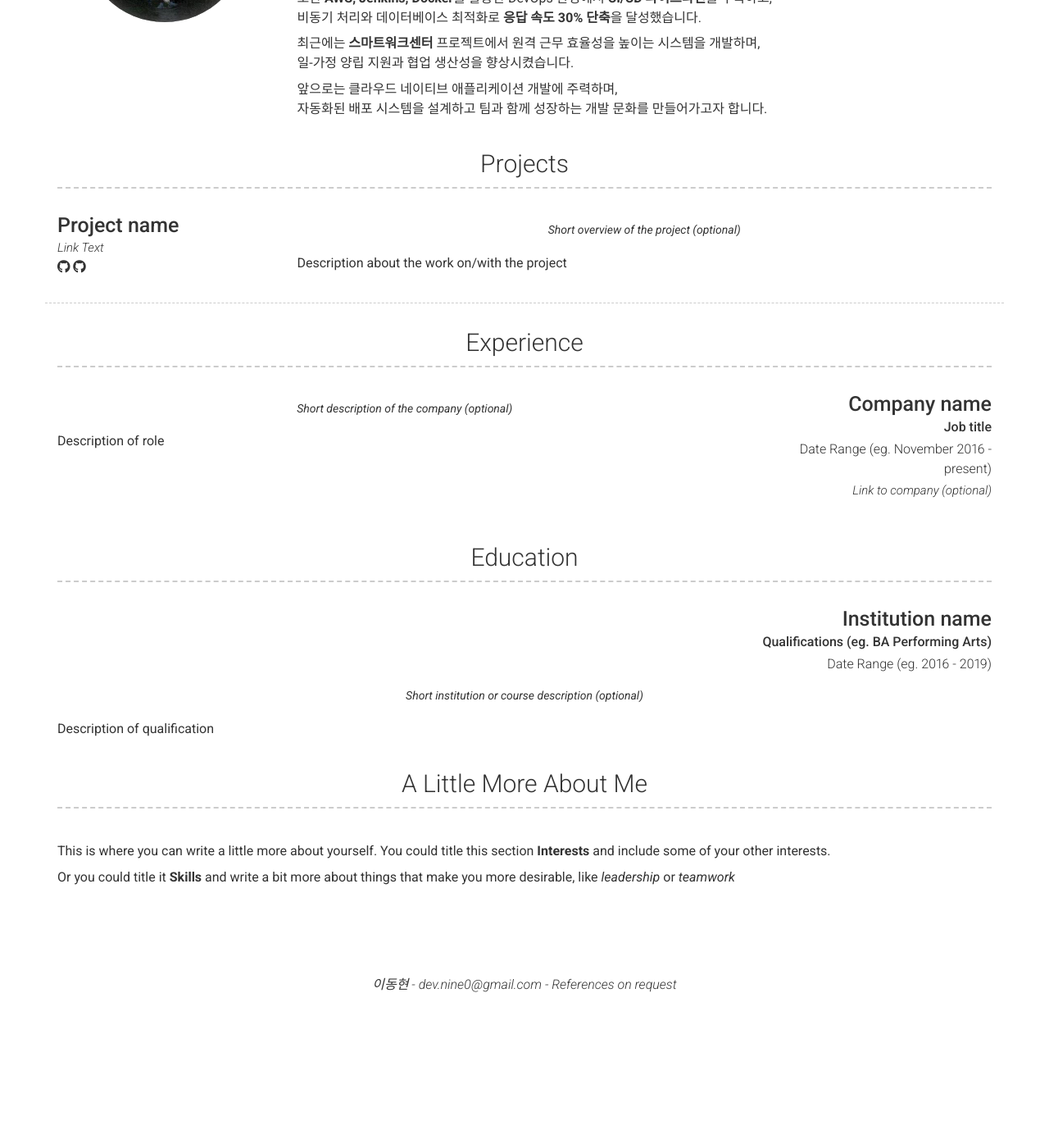
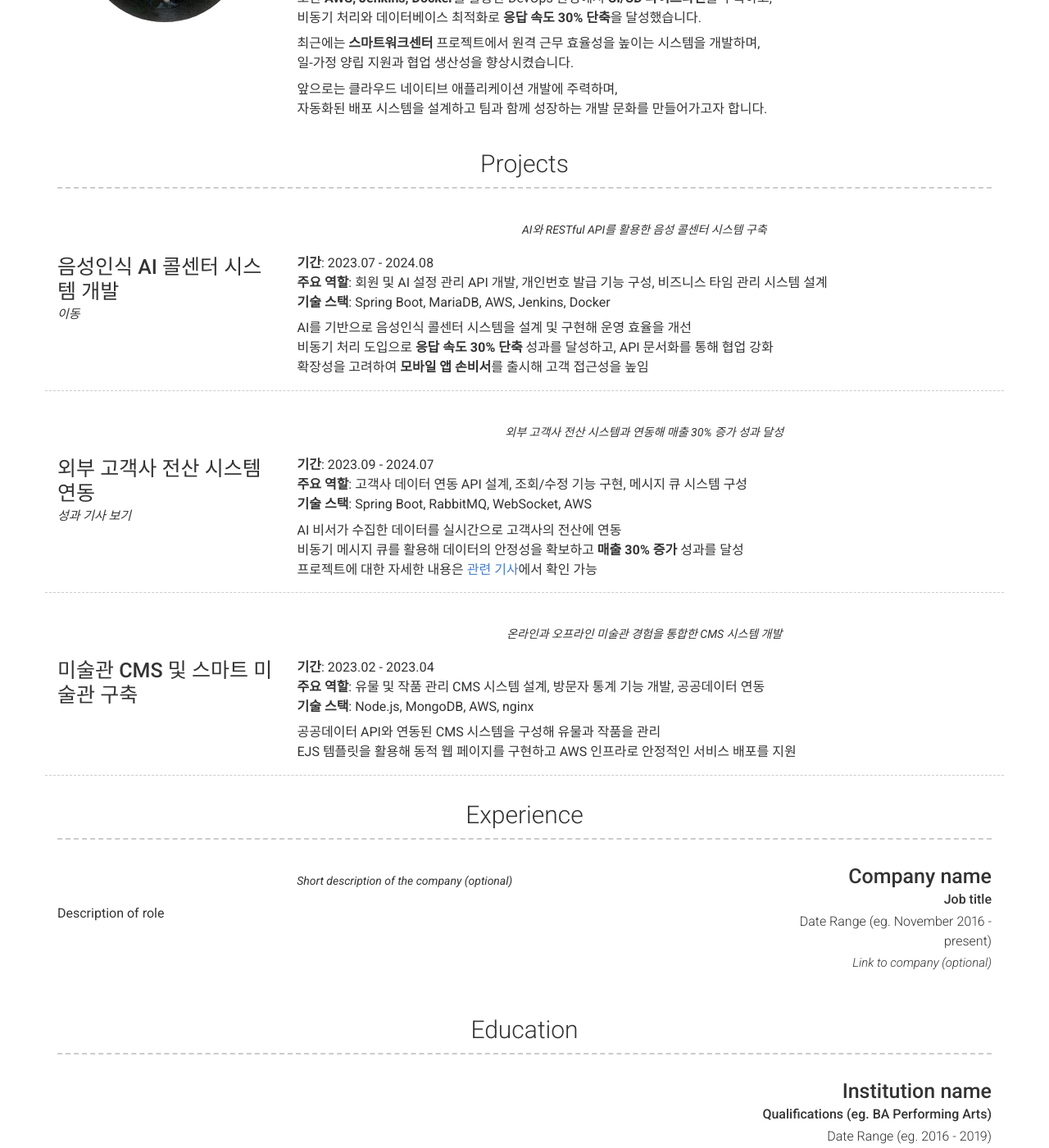
Before and after one commit to devnine-codes/devnine-codes.github.io, a Jekyll site: the page built from index.md, in a window 1280 px wide and 1400 px high, scrolled down 452 px. Shown: the whole window at 82% size. Built offline with Jekyll 4.4.1, drawn with Linux system fonts in a browser that asks for light colours; nearby versions of some CDN libraries; before the commit the page ends 1673 px from its top, so only the background shows below that.

Commit message:
프로젝트 추가

```diff
--- a/_config.yml
+++ b/_config.yml
@@ -74,22 +74,64 @@ content:
     layout: list # Type of content section (list/text)
     content:
       - layout: left
-        border: weak  # Value of `weak` will display a weak border below this item. # Any
-                      # other value (or no value) means no border will be displayed
-        title: Project name
-        link: Link to project (eg. sproogen.github.io/modern-resume-theme)(optional)
-        link_text: Link Text
-        additional_links:
-          - title:  Github page for project (eg. sproogen/modern-resume-theme)
-            icon: fab fa-github
-            url: Link to project (eg. sproogen.github.io/modern-resume-theme)(optional)
-          - title:  Github page for project (eg. sproogen/modern-resume-theme)
-            icon: fab fa-github
-            url: Link to project (eg. sproogen.github.io/modern-resume-theme)(optional)
+        border: weak
+        title: 음성인식 AI 콜센터 시스템 개발
+        link: https://workcenter.ploonet.com
+        link_text: 이동
+        # additional_links:
+        #   - title: Github Repository
+        #     icon: fab fa-github
+        #     url: https://github.com/your-github-repo-link
         quote: >
-          Short overview of the project (optional)
-        description: | # this will include new lines to allow paragraphs
-          Description about the work on/with the project
+          AI와 RESTful API를 활용한 음성 콜센터 시스템 구축
+        description: |
+          **기간**: 2023.07 - 2024.08
+          **주요 역할**: 회원 및 AI 설정 관리 API 개발, 개인번호 발급 기능 구성, 비즈니스 타임 관리 시스템 설계
+          **기술 스택**: Spring Boot, MariaDB, AWS, Jenkins, Docker
+
+          AI를 기반으로 음성인식 콜센터 시스템을 설계 및 구현해 운영 효율을 개선
+          비동기 처리 도입으로 **응답 속도 30% 단축** 성과를 달성하고, API 문서화를 통해 협업 강화
+          확장성을 고려하여 **모바일 앱 손비서**를 출시해 고객 접근성을 높임
+
+      - layout: left
+        border: weak
+        title: 외부 고객사 전산 시스템 연동
+        link: https://www.newsprime.co.kr/news/article/?no=647335
+        link_text: 성과 기사 보기
+        # additional_links:
+        #   - title: Github Repository
+        #     icon: fab fa-github
+        #     url: https://github.com/your-github-repo-link
+        quote: >
+          외부 고객사 전산 시스템과 연동해 매출 30% 증가 성과 달성
+        description: |
+          **기간**: 2023.09 - 2024.07
+          **주요 역할**: 고객사 데이터 연동 API 설계, 조회/수정 기능 구현, 메시지 큐 시스템 구성
+          **기술 스택**: Spring Boot, RabbitMQ, WebSocket, AWS
+
+          AI 비서가 수집한 데이터를 실시간으로 고객사의 전산에 연동
+          비동기 메시지 큐를 활용해 데이터의 안정성을 확보하고 **매출 30% 증가** 성과를 달성
+          프로젝트에 대한 자세한 내용은 [관련 기사](https://www.newsprime.co.kr/news/article/?no=647335)에서 확인 가능
+
+      - layout: left
+        border: weak
+        title: 미술관 CMS 및 스마트 미술관 구축
+        #link: https://your-github-page-link.com # (optional)
+        #link_text: 프로젝트 페이지 이동
+        # additional_links:
+        #   - title: Github Repository
+        #     icon: fab fa-github
+        #     url: https://github.com/your-github-repo-link
+        quote: >
+          온라인과 오프라인 미술관 경험을 통합한 CMS 시스템 개발
+        description: |
+          **기간**: 2023.02 - 2023.04
+          **주요 역할**: 유물 및 작품 관리 CMS 시스템 설계, 방문자 통계 기능 개발, 공공데이터 연동
+          **기술 스택**: Node.js, MongoDB, AWS, nginx
+
+          공공데이터 API와 연동된 CMS 시스템을 구성해 유물과 작품을 관리
+          EJS 템플릿을 활용해 동적 웹 페이지를 구현하고 AWS 인프라로 안정적인 서비스 배포를 지원
+
   - title: Experience
     layout: list
     content:
```
